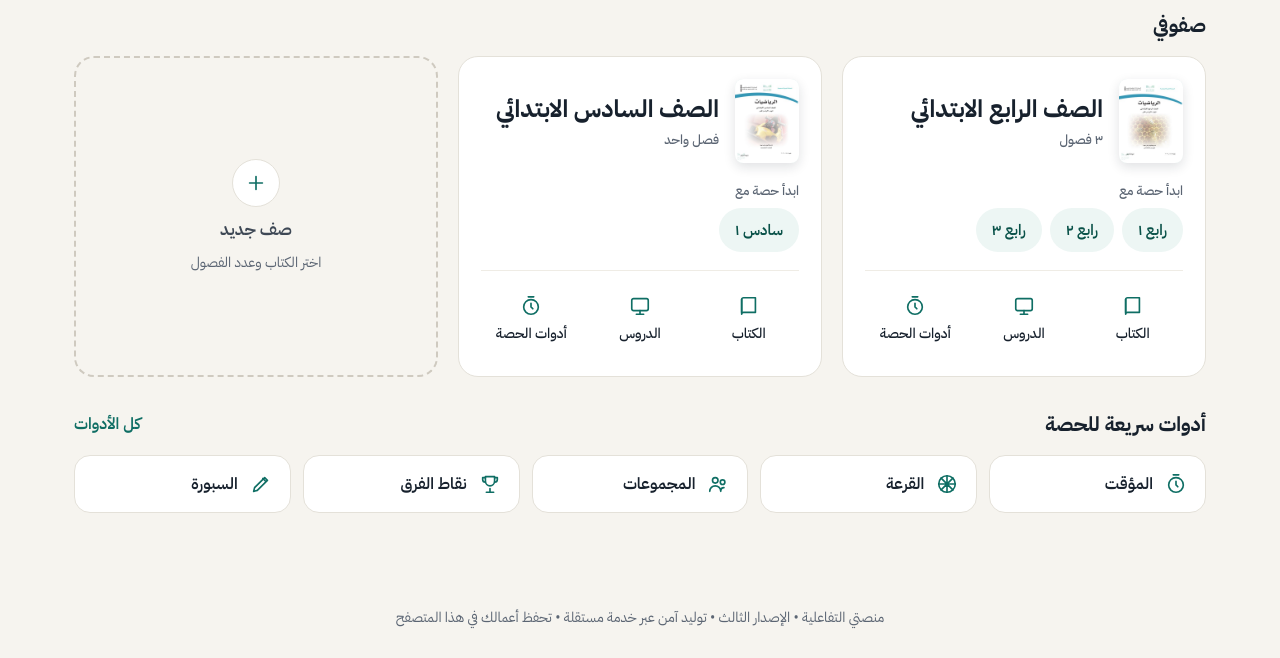
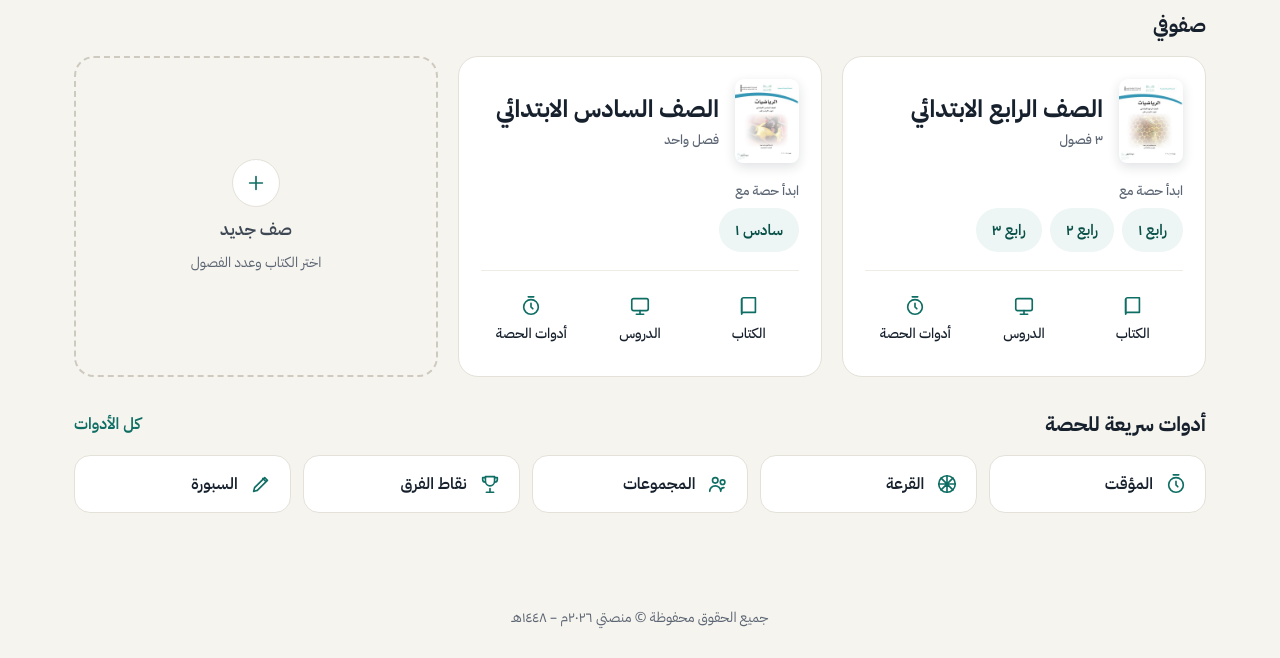
Before and after one commit to mosa-math/interactive-school, a plain HTML site: page index.html in a window 1280 px wide. Shown: the part 211-869 px from the top of the page. Drawn offline with Linux system fonts and the light colour scheme.

Commit message:
Footer: replace version note with rights notice
Co-Authored-By: Claude Opus 5.5 <noreply@anthropic.com>
Claude-Session: https://claude.ai/code/session_01UjPa1eMBQk7Gycns1BryDz

```diff
--- a/index.html
+++ b/index.html
@@ -1 +1 @@
-<!doctype html><html lang="ar" dir="rtl"><head><meta charset="utf-8"><meta name="viewport" content="width=device-width,initial-scale=1"><meta name="theme-color" content="#0F6E64"><title>منصتي</title><link rel="stylesheet" href="style.css?v=grade-folders"><link rel="stylesheet" href="workspace.css"><link rel="stylesheet" href="design.css?v=design3"></head><body><header class="topbar"><div class="topbar-in"><a class="brand" href="#home"><span class="brand-mark" aria-hidden="true">م</span>منصتي</a><nav class="topnav" aria-label="التنقل الرئيسي"><a href="#home">صفوفي</a><a href="#tools">أدوات الحصة</a><a href="#school-settings">الإعدادات</a></nav></div></header><div class="portal-shell folder-shell"><aside class="portal-sidebar"><nav id="portal-navigation" aria-label="التنقل الرئيسي"></nav></aside><main id="app"></main></div><section id="mobile-drawer" class="mobile-drawer" hidden aria-label="أقسام القائمة"></section><nav id="mobile-navigation" class="mobile-navigation" aria-label="التنقل السفلي"></nav><footer>منصتي التفاعلية • الإصدار الثالث • توليد آمن عبر خدمة مستقلة • تحفظ أعمالك في هذا المتصفح</footer><script src="config.js"></script><script src="app.js?v=design3" defer></script><script src="studio.js" defer></script><script type="module" src="workspace.mjs?v=design3"></script><script type="module" src="src/app.mjs?v=design3"></script></body></html>
+<!doctype html><html lang="ar" dir="rtl"><head><meta charset="utf-8"><meta name="viewport" content="width=device-width,initial-scale=1"><meta name="theme-color" content="#0F6E64"><title>منصتي</title><link rel="stylesheet" href="style.css?v=grade-folders"><link rel="stylesheet" href="workspace.css"><link rel="stylesheet" href="design.css?v=design3"></head><body><header class="topbar"><div class="topbar-in"><a class="brand" href="#home"><span class="brand-mark" aria-hidden="true">م</span>منصتي</a><nav class="topnav" aria-label="التنقل الرئيسي"><a href="#home">صفوفي</a><a href="#tools">أدوات الحصة</a><a href="#school-settings">الإعدادات</a></nav></div></header><div class="portal-shell folder-shell"><aside class="portal-sidebar"><nav id="portal-navigation" aria-label="التنقل الرئيسي"></nav></aside><main id="app"></main></div><section id="mobile-drawer" class="mobile-drawer" hidden aria-label="أقسام القائمة"></section><nav id="mobile-navigation" class="mobile-navigation" aria-label="التنقل السفلي"></nav><footer>جميع الحقوق محفوظة © منصتي ٢٠٢٦م – ١٤٤٨هـ</footer><script src="config.js"></script><script src="app.js?v=design3" defer></script><script src="studio.js" defer></script><script type="module" src="workspace.mjs?v=design3"></script><script type="module" src="src/app.mjs?v=design3"></script></body></html>
```
